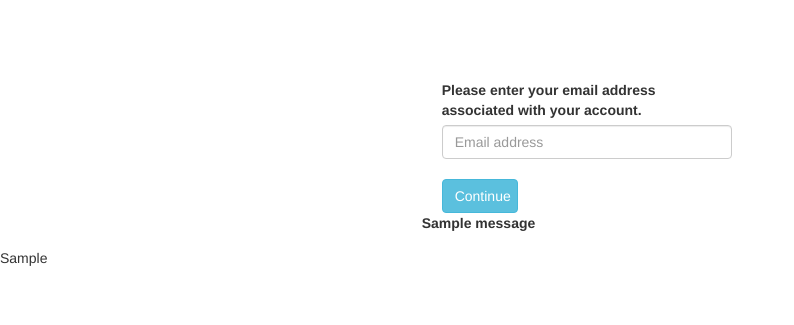
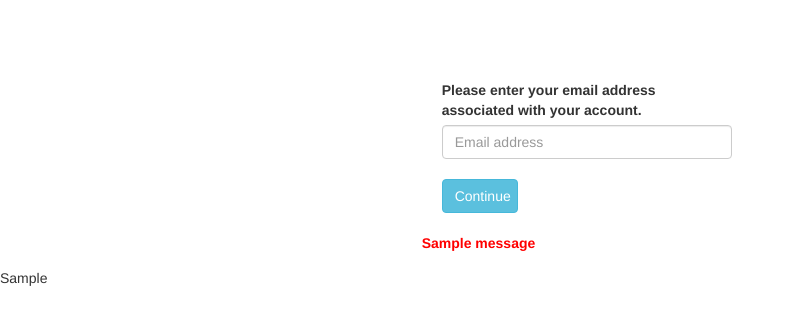
Before and after one commit to kumarisneha/todo_app, a Django app: template templates/forgot_password.html in a window 1280 px wide. Shown: the top 325 px of the page, without its empty margins (0-794 px from the left). Run offline with Django 3.2, Linux system fonts and the light colour scheme; the template is opened without the code that fills it: most values are stand-ins (such as "Sample title", 1, 10 or a date in 2020); one stand-in notice (Sample message) is shown; some libraries are stand-ins or nearby versions.

Commit message:
Added home link for title

```diff
--- a/templates/forgot_password.html
+++ b/templates/forgot_password.html
@@ -43,12 +43,13 @@
  </div>
 
 </form>
+<br>
 <div class="row">
             <div class="col-sm-4"> </div>
              {% if messages %}
 <label class="messages">
     {% for message in messages %}
-    <p{% if message.tags %} class="{{ message.tags }}"{% endif %}><strong>{{ message }}</strong></p>
+    <p{% if message.tags %} class="{{ message.tags }}"{% endif %}><strong class="redtext" >{{ message }}</strong></p>
     {% endfor %}
 </label>
 {% endif %}
--- a/templates/layout.html
+++ b/templates/layout.html
@@ -21,7 +21,7 @@
         <span class="icon-bar"></span>
         <span class="icon-bar"></span>
       </button>
-      <a class="navbar-brand" href="#">To-do List</a>
+      <a class="navbar-brand" href="/">To-do List</a>
     </div>
 
     <div class="collapse navbar-collapse" id="bs-example-navbar-collapse-1">
```
